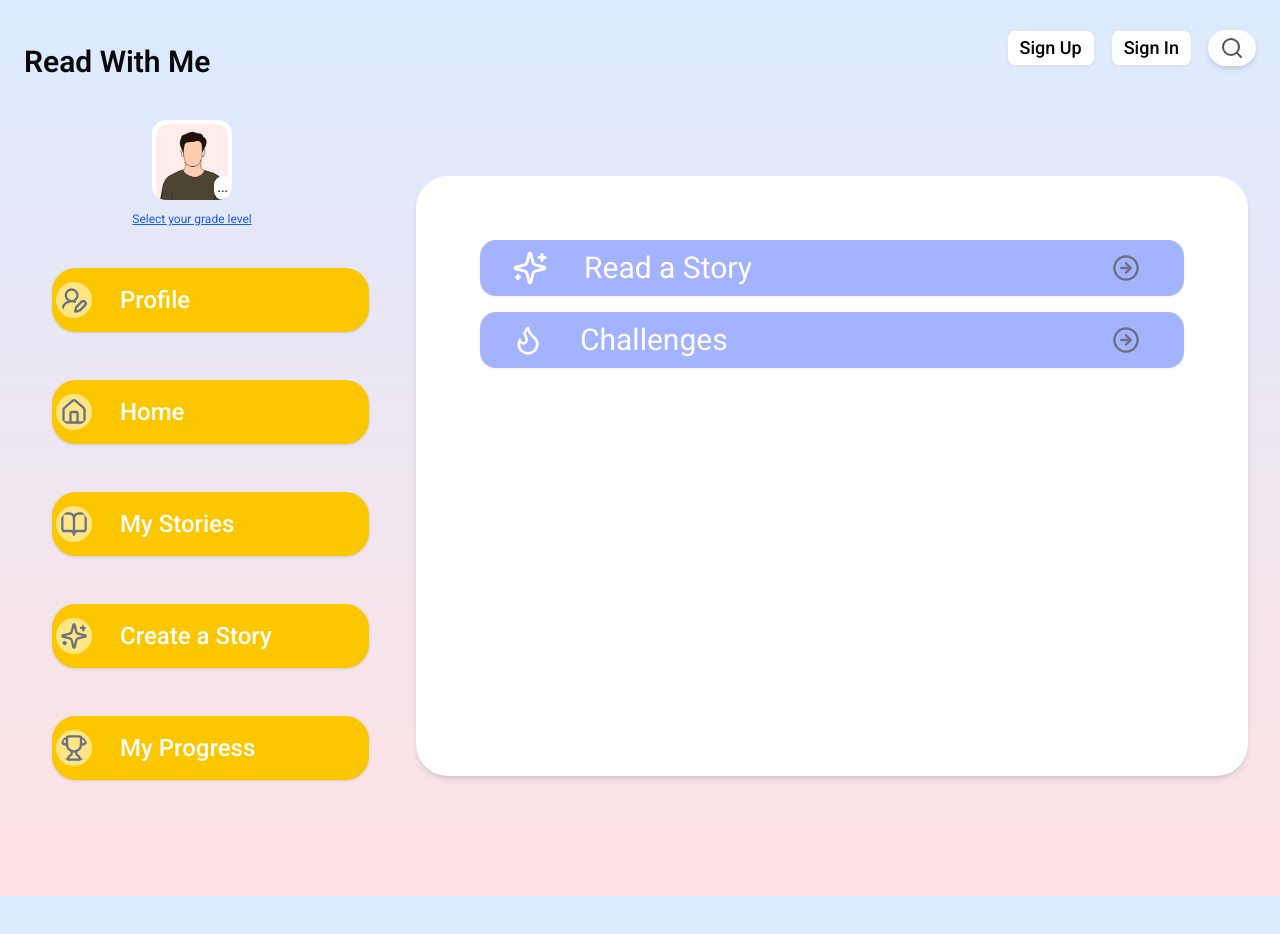
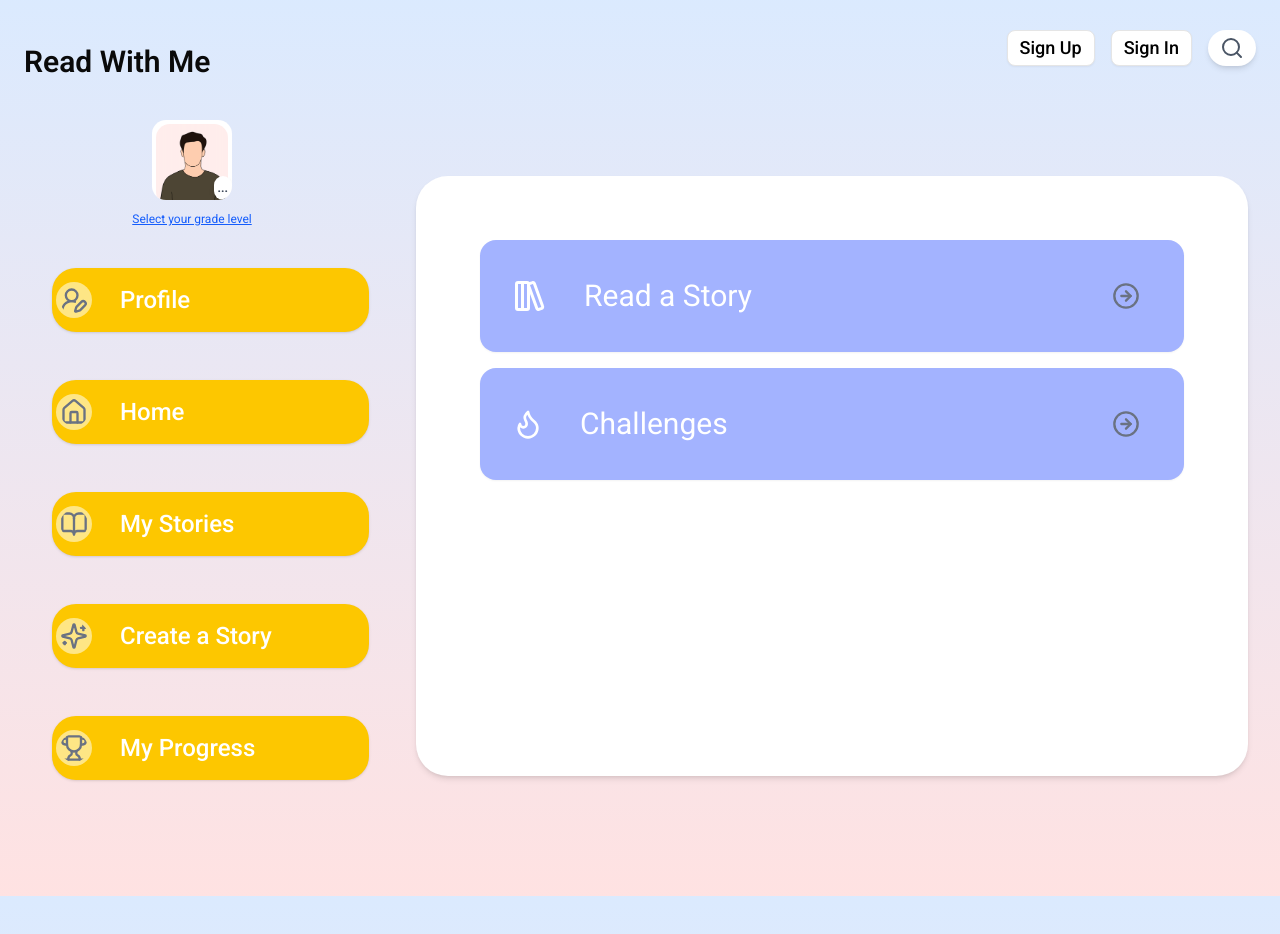
Before and after one commit to Sean-Andrew-Stanek/read-with-me, a Next.js app: page /home in a window 1280 px wide. Built offline with nearby package versions, Linux system fonts and the light colour scheme; no server answers.

Commit message:
Change Read Story button icon to libraryBig

```diff
--- a/src/app/home/page.tsx
+++ b/src/app/home/page.tsx
@@ -3,7 +3,7 @@ import { useEffect } from 'react';
 import { toast } from 'sonner';
 import type { FC } from 'react';
 import { Button } from '@/components/ui/button';
-import { CircleArrowRight, Flame, Sparkles } from 'lucide-react';
+import { CircleArrowRight, Flame, Sparkles, LibraryBig } from 'lucide-react';
 import { Check } from 'lucide-react';
 import { Info } from 'lucide-react';
 import Link from 'next/link';
@@ -46,7 +46,7 @@ const Dashboard: FC = () => {
         }, 600); // Delay to allow the toast to be displayed after the page load
     }, []);
 
-    const buttonSet = 'w-full h-14 flex items-center justify-between text-lg sm:text-xl md:text-2xl lg:text-3xl bg-indigo-300 hover:bg-indigo-400 text-white rounded-2xl px-3 sm:px-5 md:px-6 lg:px-8 font-normal py-3'
+    const buttonSet = 'w-full h-28 flex items-center justify-between text-lg sm:text-xl md:text-2xl lg:text-3xl bg-indigo-300 hover:bg-indigo-400 text-white rounded-2xl px-3 sm:px-5 md:px-6 lg:px-8 font-normal py-3'
     return (
         <div className="flex flex-col w-[100%] gap-5 items-center py-10 px-4 mt-10 min-h-screen sm:px-4 lg:px-8">
             <div className="flex flex-col space-y-4 p-16 bg-white rounded-[2rem] shadow-md w-[100%] mx-auto my-0 h-10/12">
@@ -54,7 +54,7 @@ const Dashboard: FC = () => {
                 <Link href='/story-board'>
                     <Button className={buttonSet} >
                         <div className="flex items-center space-x-2 sm:space-x-3">
-                            <Sparkles className='sm:size-6 md:size-8 lg:size-9 mr-9' />
+                            <LibraryBig className='sm:size-6 md:size-8 lg:size-9 mr-9' />
                             <span>Read a Story</span>
                         </div>
                         <div className="flex items-center justify-center ml-6 rounded-full p-1 bg-transparent">
```
